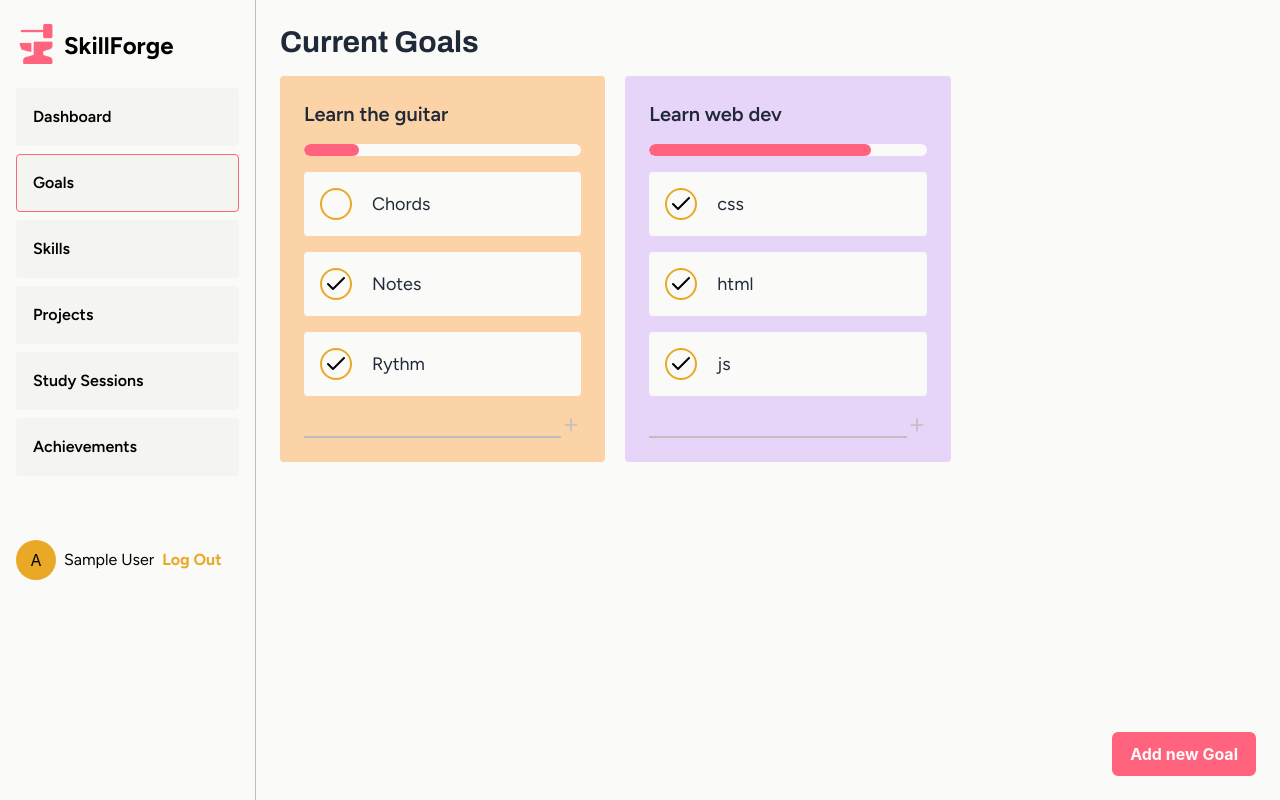
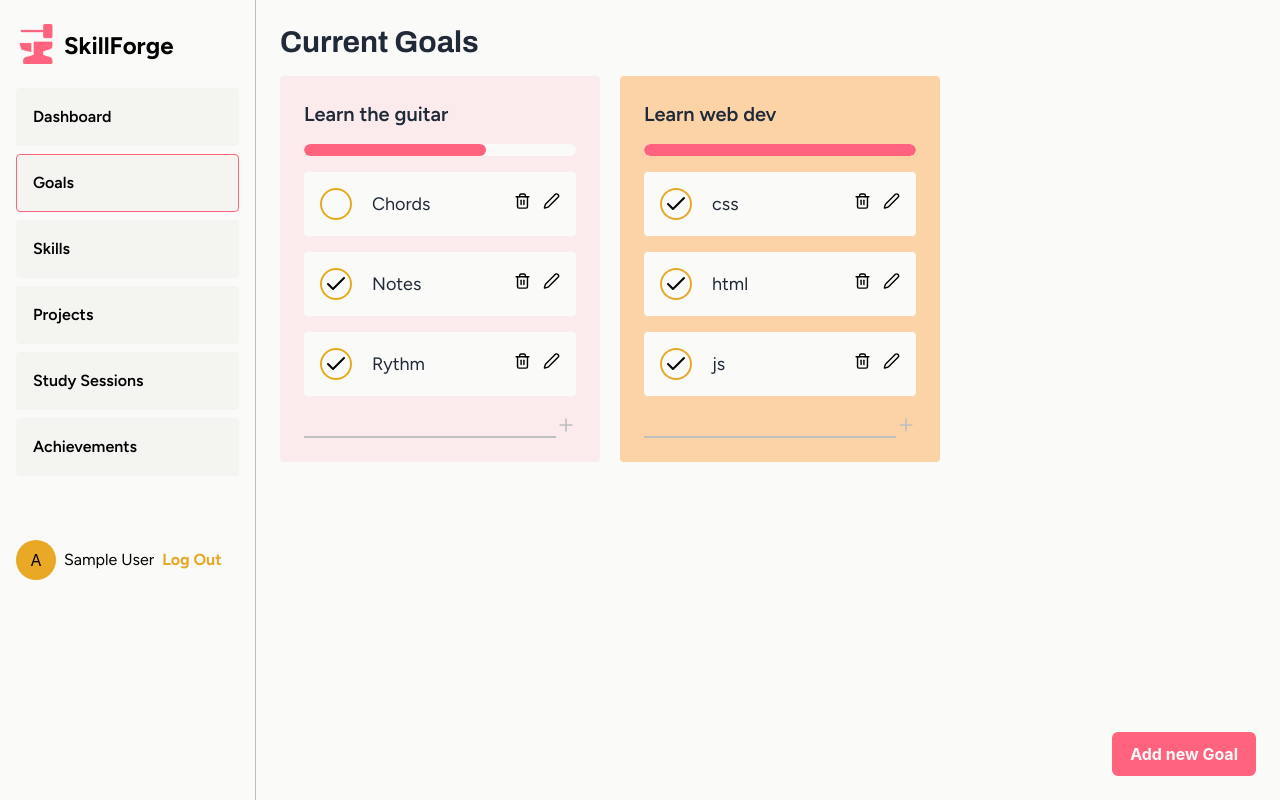
Before and after one commit to AyaKhellou/skill-forge, a React (Vite) app: page /user/goals in a window 1280 px wide. Built offline with nearby package versions, Linux system fonts and the light colour scheme; no server answers; sample sign-in values are in the browser's storage.

Commit message:
adding skill/goal update + using nanoid for unique id

```diff
--- a/package.json
+++ b/package.json
@@ -13,6 +13,7 @@
     "@tailwindcss/vite": "^4.3.2",
     "firebase": "^12.15.0",
     "lucide-react": "^1.23.0",
+    "nanoid": "^5.1.16",
     "react": "^19.2.7",
     "react-dom": "^19.2.7",
     "react-router-dom": "^7.18.1",
--- a/src/components/CheckBox.jsx
+++ b/src/components/CheckBox.jsx
@@ -1,16 +1,11 @@
 import { Check } from "lucide-react"
 import { useState } from "react"
 
-export default function CheckBox({checked}){
-    const [checkedValue, setCheckedValue] = useState(checked)
-
-    function toggleCheck(){
-        setCheckedValue(prev => !prev)
-    }
+export default function CheckBox({checked,toggleCheck}){
     return(
         <div onClick={toggleCheck}
         className="flex items-center justify-center border-2 border-accent cursor-pointer w-8 h-8 rounded-full">
-            {checkedValue ? <Check /> : null}
+            {checked ? <Check /> : null}
         </div>
     )
 }
--- a/src/components/GoalCard.jsx
+++ b/src/components/GoalCard.jsx
@@ -1,27 +1,53 @@
 import SkillCard from "../components/SkillCard"
 import ProgressBar from "../components/ProgressBar"
-import { Plus } from "lucide-react"
+import { Plus, Pen } from "lucide-react"
+import { useState } from "react"
+import { nanoid } from "nanoid"
 
 
-export default function GoalCard({goalName, skills, progress, color}){
-    function addNewSkill(){
-        console.log("add new skill")
+
+export default function GoalCard({goalName, skills, color, addNewSkill, goalId,goal,toggleCheck}){
+    const [newSkill, setNewSkill] = useState("")
+
+    const progress  =
+        skills.length === 0 ?
+        0:
+        Math.round((100 * skills.filter(skill=> skill.status === true).length) / skills.length)
+
+
+    function assignSkill(){
+        if(newSkill.trim() === ""){
+            throw new Error("write something!")
+        }else{
+            addNewSkill({id:nanoid(), name:newSkill , status:false},goalId)
+            setNewSkill("")
         }
+    }
+
     return(
-        <div className={`rounded p-section w-1/3`}
+            <div className={`rounded p-section min-w-80`}
             style={{ backgroundColor: color }}>
                 <h3 className="card-title font-figtree text-xl font-semibold text-text">{goalName}</h3>
-            <ProgressBar width={progress}/>
+                <ProgressBar progress={progress}/>
                 <div className="skills">
                     {skills.map((skill,index)=>{
-                    return <SkillCard key={index} status={skill.status} name={skill.name}/>
+                        return <SkillCard
+                        key={index}
+                        status={skill.status}
+                        name={skill.name}
+                        toggleCheck={()=>toggleCheck(goalId,skill.id)}/>
                     })}
                 </div>
                 <div className="flex items-center">
                     <input type="text" name="skill"
+                    value={newSkill}
+                    onChange={e=> setNewSkill(e.target.value)}
                     className="outline-none border-b-2 border-border-color focus:border-detail w-full" />
-                <button onClick={addNewSkill} className="cursor-pointer text-border-color hover:text-detail">
-                    <Plus width={20} className=""/>
+                    <button
+                    type="button"
+                    onClick={assignSkill}
+                    className="cursor-pointer text-border-color hover:text-detail">
+                        <Plus width={20}/>
                     </button>
                 </div>
             </div>
--- a/src/components/ProgressBar.jsx
+++ b/src/components/ProgressBar.jsx
@@ -1,7 +1,9 @@
-export default function ProgressBar({width}){
+import { useContext } from "react"
+
+export default function ProgressBar({progress}){
     return(
         <div className="progress-bar bg-background w-full h-3 rounded-full overflow-hidden my-4">
-            <div style={{width:width}} className={`bg-primary h-full rounded-full`}></div>
+            <div style={{width:`${progress}%`}} className={`bg-primary h-full rounded-full`}></div>
         </div>
     )
 }
--- a/src/components/SkillCard.jsx
+++ b/src/components/SkillCard.jsx
@@ -1,11 +1,24 @@
 import CheckBox from "./CheckBox"
+import { useState } from "react"
+import { Trash,Pen } from "lucide-react"
 
-export default function SkillCard({status,name}){
+export default function SkillCard({status,name,toggleCheck}){
+
     return(
-        <div className="skill flex items-center gap-5 bg-background p-4 my-4 rounded">
-            <CheckBox checked={status}/>
-            <div>
-                <h4 className="text-lg font-figtree text-text">{name}</h4>
+        <div className="skill flex items-center justify-between bg-background p-4 my-4 rounded">
+            <div className="info flex items-center gap-5">
+                <CheckBox checked={status} toggleCheck={toggleCheck} />
+                <div>
+                    <h4 className="text-lg font-figtree text-text">{name}</h4>
+                </div>
+            </div>
+            <div className="buttons">
+                <button type="button" className="cursor-pointer">
+                    <Trash width={17} />
+                </button>
+                <button type="button" className="cursor-pointer pl-3">
+                    <Pen width={17}/>
+                </button>
             </div>
         </div>
     )
--- a/src/pages/profile-pages/Goals.jsx
+++ b/src/pages/profile-pages/Goals.jsx
@@ -1,34 +1,34 @@
 import Button from "../../components/Button"
 import GoalCard from "../../components/GoalCard"
-import { useState } from "react"
+import { useState, useEffect } from "react"
 import FormGroup from "../../components/FormGroup";
+import { nanoid } from "nanoid";
 
 
 export default function Goals(){
     const [popUp, setPopUp] = useState(false);
     const [title, setTitle] = useState("");
 
-    let skills = [
-        {name:"Chords",status:false, goal:"Learn the guitar"},
-        {name:"Notes",status:true, goal:"Learn the guitar"},
-        {name:"Rythm",status:true, goal:"Learn the guitar"},
-        {name:"css",status:true, goal:"Learn web dev"},
-        {name:"html",status:true, goal:"Learn web dev"},
-        {name:"js",status:true, goal:"Learn web dev"}
-    ]
 
     const [goals,setGoals] = useState([
     {
-        id:1,
+        id:nanoid(),
         goalName:"Learn the guitar",
         progress:"20%",
-        skills:skills.filter(skill=> skill.goal === "Learn the guitar")
+        skills: [
+            {id:nanoid(), name:"Chords",status:false},
+            {id:nanoid(), name:"Notes",status:true},
+            {id:nanoid(), name:"Rythm",status:true},
+        ]
     },
     {
-        id:2,
+        id:nanoid(),
         goalName:"Learn web dev",
         progress:"80%",
-        skills:skills.filter(skill=> skill.goal === "Learn web dev")
+        skills:[
+            {id:nanoid(), name:"css",status:true},
+            {id:nanoid(), name:"html",status:true},
+            {id:nanoid(), name:"js",status:true}]
     }
 ])
 
@@ -48,7 +48,7 @@ export default function Goals(){
         setPopUp(false)
         console.log("saved")
         setGoals(prev=> [...prev,{
-            id:5,
+            id:nanoid(),
             goalName:title,
             progress: "0%",
             skills:[]
@@ -56,19 +56,53 @@ export default function Goals(){
         setTitle("")
     }
 
+
+function addNewSkill(newSkill,goalId){
+        setGoals(prev =>
+            prev.map(goal=>
+                goal.id === goalId ?
+                    {...goal,skills:[...goal.skills, newSkill]}
+                :
+                    goal
+
+        )
+        )
+}
+function toggleCheck(goalId,skillId){
+    setGoals(prev =>
+            prev.map(goal=>
+                goal.id === goalId ?
+                    {...goal,skills:goal.skills.map(skill=>
+                        skill.id === skillId ?
+                        {...skill, status: !skill.status}
+                        :
+                        skill
+                    )}
+                :
+                    goal
+            )
+        )
+}
+
+console.log(goals)
+
     return(
         <section className="page relative">
             <h2>Current Goals</h2>
-            <div className="goals flex gap-5">
+            <div className="goals flex flex-wrap gap-5">
             {
-                goals.map((goal)=>{
+                goals.map((goal,index)=>{
                     return (
                         <GoalCard
                         key={goal.id}
+                        goalId={goal.id}
                         goalName={goal.goalName}
                         skills={goal.skills}
                         progress={goal.progress}
-                        color={pastelColors[goal.id].color}/>
+                        color={pastelColors[index].color}
+                        addNewSkill={addNewSkill}
+                        toggleCheck={toggleCheck}
+                        />
                     )
                 })
             }
```
Also changed, not shown: 1 other file (tests, documents, lock files or other folders). Lines whose indentation alone changed are shown as unchanged.
